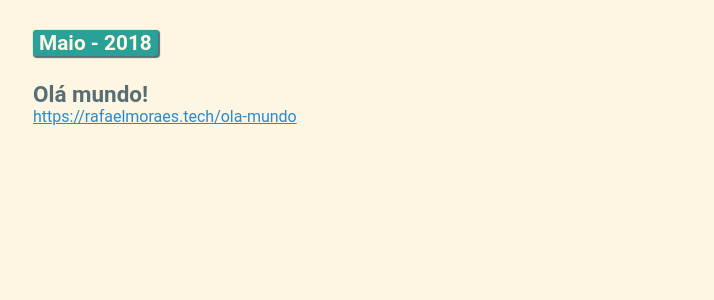
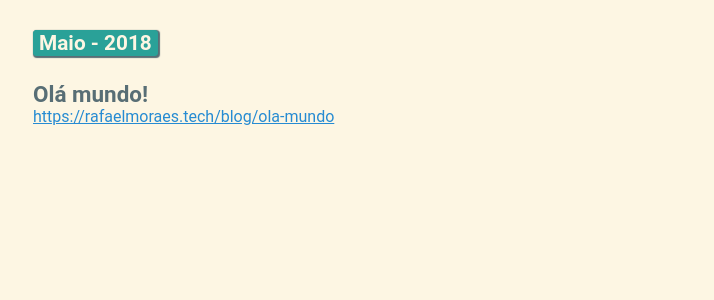
Before and after one commit to rafaelmoraes/blog, a Jekyll site: the page built from index.md, in a window 1280 px wide. Shown: the part 284-584 px from the top of the page, without its empty margins (281-995 px from the left). Built offline with Jekyll 4.4.1, drawn with Linux system fonts in a browser that asks for light colours.

Commit message:
added site.baseurl

```diff
--- a/_config.yml
+++ b/_config.yml
@@ -89,7 +89,7 @@
 twitter:
   username: rafaelmoraesdev
 
-baseurl: "" #Dependência do github pages
+baseurl: "/blog" #Dependência do github pages
 description: "" #Dependência do github pages
 
 timezone: America/Sao_Paulo
```
